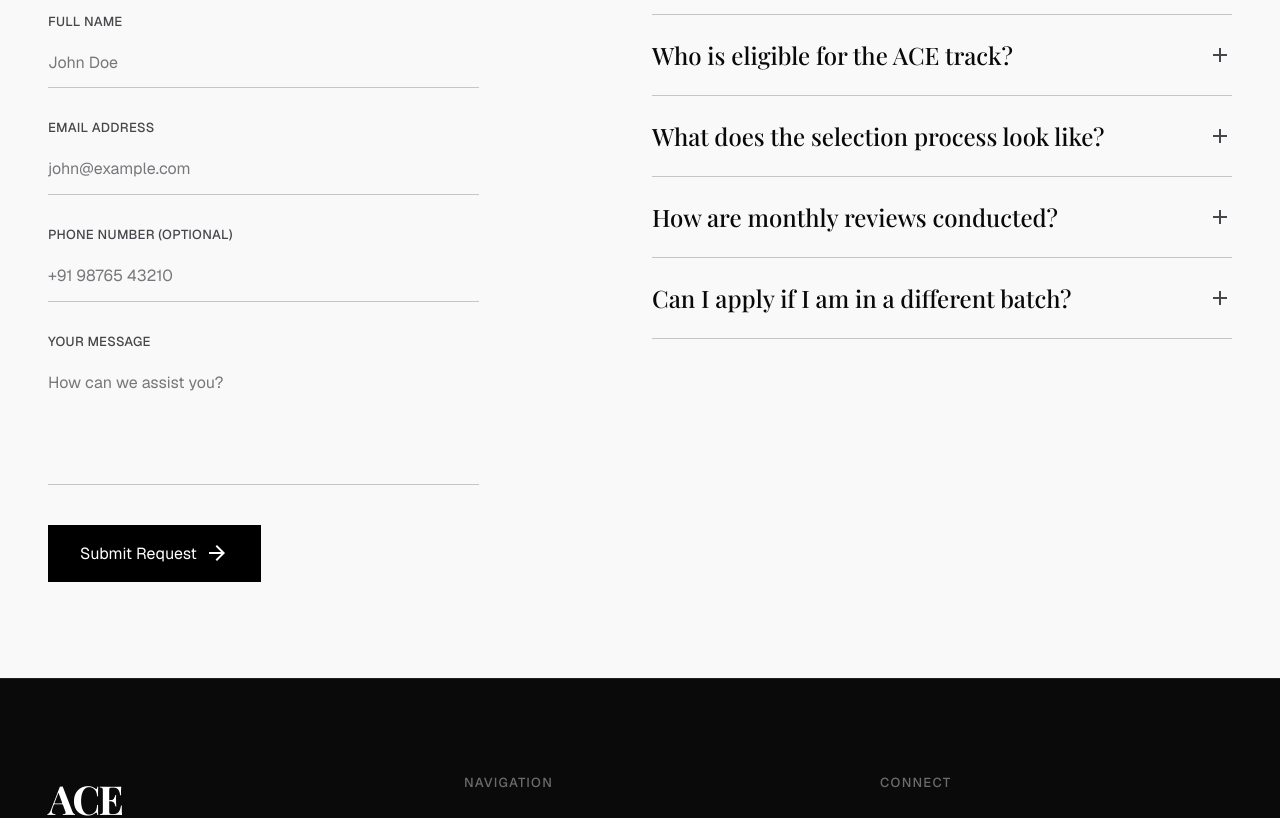
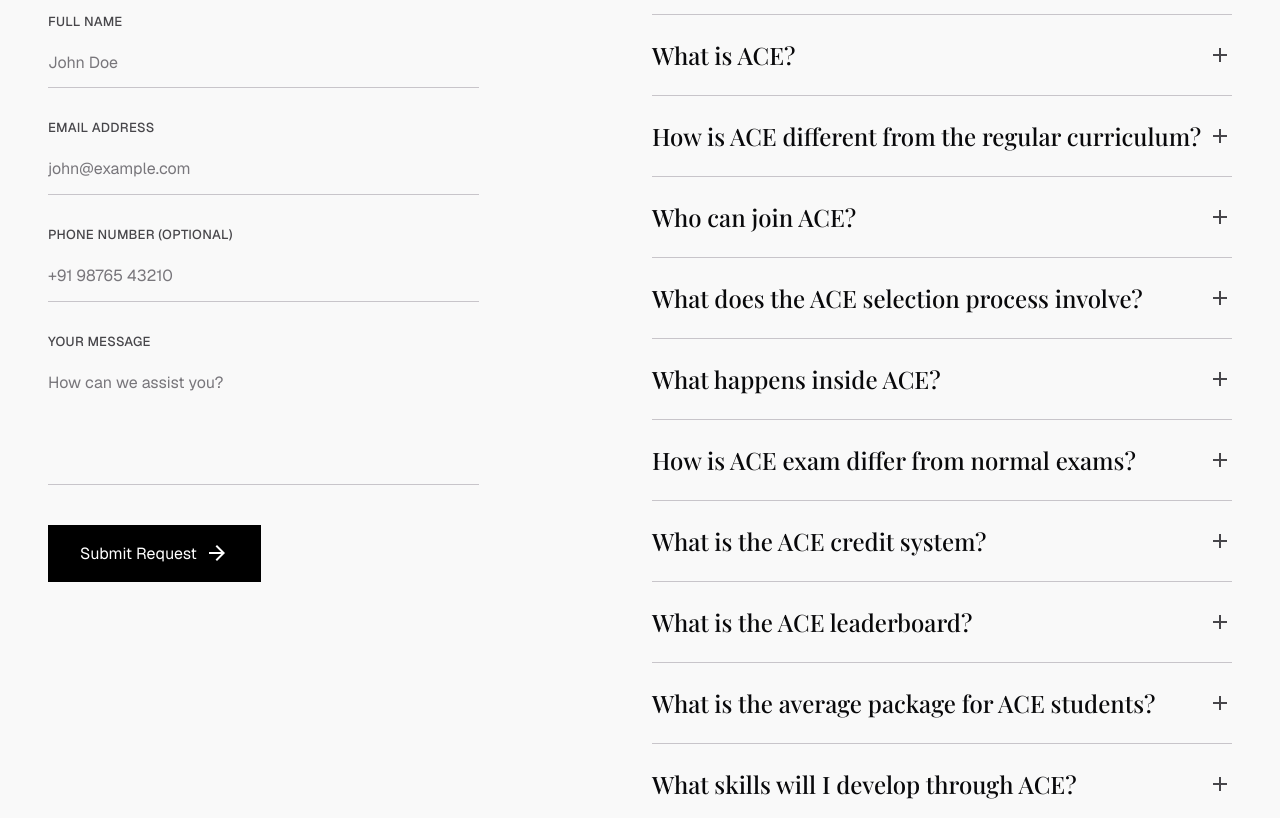
Before and after one commit to ACE-Program-Brototype/ace-web, a React (Vite) app: page /contact in a window 1280 px wide. Shown: the part 540-1358 px from the top of the page. Built offline with nearby package versions, Linux system fonts and the light colour scheme; a web font is replaced by a local one.

Commit message:
fix: updated faqs in the constant file

```diff
--- a/src/constants/faqDatas.js
+++ b/src/constants/faqDatas.js
@@ -1,18 +1,42 @@
 export const FAQS = [
   {
-    q: 'Who is eligible for the ACE track?',
-    a: 'Eligibility is reserved for candidates who demonstrate exceptional aptitude and a documented history of high performance in their respective fields. Specific prerequisites vary by cohort, but generally require prior foundational experience.',
+    q: 'What is ACE?',
+    a: 'ACE (Advanced Curriculum for Excellence) is an advanced technical and career-development program designed for high performing students to become more technically capable, consistent, and industry-ready.',
   },
   {
-    q: 'What does the selection process look like?',
-    a: 'The process is multi-staged, beginning with an initial dossier review, followed by technical assessments, and concluding with a series of interviews with our senior Handlers to ensure cultural and academic alignment.',
+    q: 'How is ACE different from the regular curriculum?',
+    a: 'ACE goes beyond regular learning by combining daily technical practice, weekly assessments, technical reviews, professional development, leadership, and placement preparation.',
   },
   {
-    q: 'How are monthly reviews conducted?',
-    a: 'Monthly reviews are comprehensive evaluations of project deliverables, conceptual grasp, and peer collaboration. They are conducted in a board-style format where candidates defend their methodologies to a panel.',
+    q: 'Who can join ACE?',
+    a: 'Students who demonstrate the required technical foundation, commitment, and potential can be considered for ACE through the program\'s selection and evaluation process.',
   },
   {
-    q: 'Can I apply if I am in a different batch?',
-    a: 'Cross-batch transfers are considered on a case-by-case basis and require endorsement from your current primary Handler along with a formal portfolio submission.',
+    q: 'What does the ACE selection process involve?',
+    a: 'Selection may include technical questions, problem-solving, foundation-level concepts, communication, and domain-specific evaluations to assess a candidate\'s readiness for the program.',
+  },
+  {
+    q: 'What happens inside ACE?',
+    a: 'Students work on regular technical tasks, maintain Daily Logs, participate in assessments and interview-style reviews, attend technical discussions, and continuously work on their professional and placement readiness.',
+  },
+  {
+    q: 'How is ACE exam differ from normal exams?',
+    a: 'ACE exams are conducted in an interview-style format, covering technical knowledge from fundamentals to advanced concepts while also evaluating communication, attitude, presentation, and professionalism.',
+  },
+  {
+    q: 'What is the ACE credit system?',
+    a: 'Credits track a student\'s technical performance, consistency, documentation, attitude, participation, and review performance. Credits contribute to leaderboard rankings and can affect program continuation.',
+  },
+  {
+    q: 'What is the ACE leaderboard?',
+    a: 'The leaderboard tracks student performance based on credit scores. ACE maintains monthly and overall rankings to encourage healthy competition and recognize strong performers.',
+  },
+  {
+    q: 'What is the average package for ACE students?',
+    a: 'The average package reported for ACE students is ₹9.5 LPA. However, individual placement outcomes may vary based on skills, performance, experience, and hiring opportunities.',
+  },
+  {
+    q: 'What skills will I develop through ACE?',
+    a: 'ACE helps develop technical depth, problem-solving, communication, consistency, professionalism, leadership, interview skills, and industry awareness.',
   },
 ];
```
